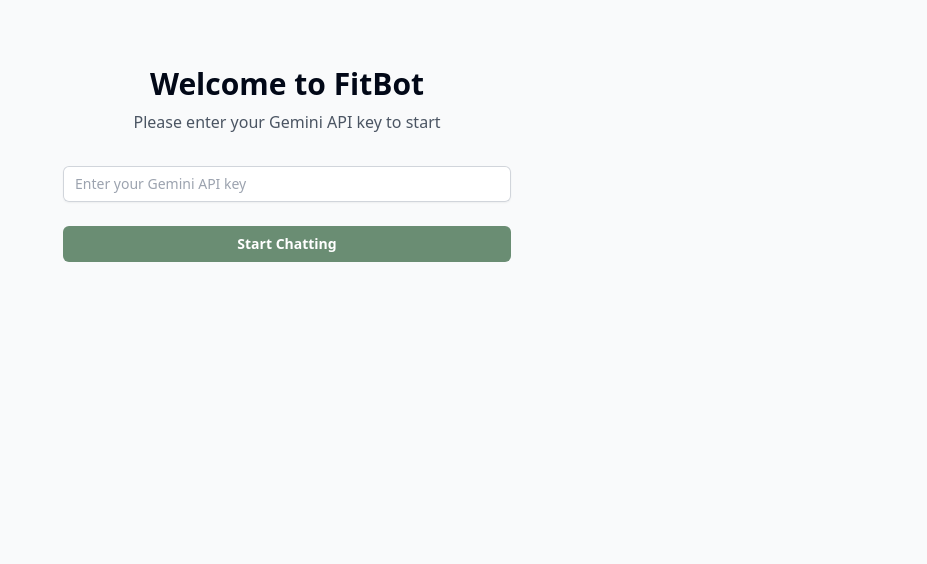
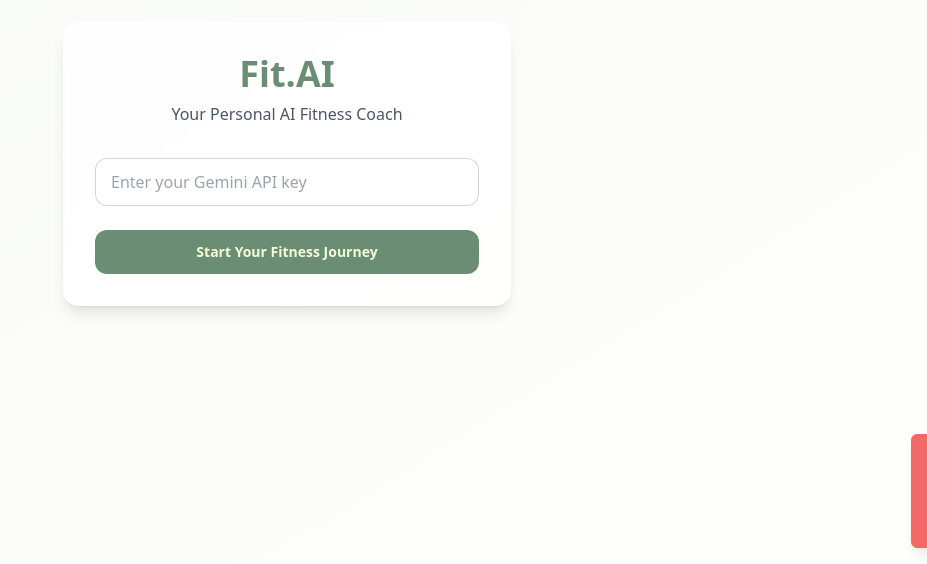
Before and after one commit to chipinvision/Fit.AI, a React (Vite) app: page / in a window 1280 px wide. Shown: the part 236-800 px from the top of the page, without its empty margins (353-1280 px from the left). Built offline with nearby package versions, Linux system fonts and the light colour scheme.

Commit message:
Update branding and UI design
Changed the name from FitBot to Fit.AI and revamped the user interface to be more minimal, modern, elegant, and vibrant. Adjusted response formatting to avoid using the name FitBot in conversations.
[skip gpt_engineer]

```diff
--- a/src/components/ChatInput.tsx
+++ b/src/components/ChatInput.tsx
@@ -26,9 +26,13 @@ const ChatInput: React.FC<ChatInputProps> = ({ onSend, disabled }) => {
         onChange={(e) => setMessage(e.target.value)}
         placeholder="Type your message..."
         disabled={disabled}
-        className="flex-1"
+        className="flex-1 bg-white/50 backdrop-blur-sm border-primary/20 focus-visible:ring-primary rounded-xl"
       />
-      <Button type="submit" disabled={disabled || !message.trim()}>
+      <Button
+        type="submit"
+        disabled={disabled || !message.trim()}
+        className="rounded-xl bg-primary hover:bg-primary/90 text-primary-foreground"
+      >
         <Send className="h-4 w-4" />
       </Button>
     </form>
--- a/src/components/ChatMessage.tsx
+++ b/src/components/ChatMessage.tsx
@@ -28,15 +28,15 @@ const ChatMessage: React.FC<ChatMessageProps> = ({ content, isBot }) => {
   return (
     <div
       className={cn(
-        "flex w-full mb-4 animate-fade-in",
+        "flex w-full animate-fade-in",
         isBot ? "justify-start" : "justify-end"
       )}
     >
       <div
         className={cn(
-          "max-w-[80%] rounded-lg p-4 relative group",
+          "max-w-[80%] rounded-2xl p-4 relative group shadow-sm",
           isBot
-            ? "bg-primary/10 text-primary hover:bg-primary/20"
+            ? "bg-white/80 backdrop-blur-sm text-gray-800 hover:bg-white/90"
             : "bg-primary text-primary-foreground"
         )}
       >
@@ -44,7 +44,7 @@ const ChatMessage: React.FC<ChatMessageProps> = ({ content, isBot }) => {
         {isBot && (
           <button
             onClick={handleCopy}
-            className="absolute top-2 right-2 opacity-0 group-hover:opacity-100 transition-opacity p-1 rounded hover:bg-primary/20"
+            className="absolute top-2 right-2 opacity-0 group-hover:opacity-100 transition-opacity p-1 rounded-lg hover:bg-primary/10"
             aria-label="Copy message"
           >
             <Copy className="w-4 h-4" />
--- a/src/pages/Index.tsx
+++ b/src/pages/Index.tsx
@@ -24,7 +24,6 @@ const Index = () => {
     scrollToBottom();
   }, [messages]);
 
-  // Initial bot message
   useEffect(() => {
     const sendInitialMessage = async () => {
       if (!apiKey) {
@@ -98,28 +97,28 @@ const Index = () => {
 
   if (!apiKey) {
     return (
-      <div className="flex min-h-screen items-center justify-center bg-gray-50 p-4">
-        <div className="w-full max-w-md space-y-8">
+      <div className="flex min-h-screen items-center justify-center bg-gradient-to-br from-primary/5 to-primary-foreground/5">
+        <div className="w-full max-w-md space-y-8 p-8 bg-white/80 backdrop-blur-sm rounded-2xl shadow-lg">
           <div className="text-center">
-            <h2 className="text-3xl font-bold">Welcome to FitBot</h2>
-            <p className="mt-2 text-gray-600">Please enter your Gemini API key to start</p>
+            <h2 className="text-4xl font-bold text-primary">Fit.AI</h2>
+            <p className="mt-2 text-gray-600">Your Personal AI Fitness Coach</p>
           </div>
           <form onSubmit={handleApiKeySubmit} className="mt-8 space-y-6">
-            <div className="rounded-md shadow-sm">
+            <div className="rounded-md">
               <input
                 type="password"
                 name="apiKey"
                 required
-                className="relative block w-full rounded-md border-0 py-1.5 px-3 text-gray-900 ring-1 ring-inset ring-gray-300 placeholder:text-gray-400 focus:ring-2 focus:ring-inset focus:ring-primary sm:text-sm sm:leading-6"
+                className="relative block w-full rounded-xl border-0 py-3 px-4 text-gray-900 ring-1 ring-inset ring-gray-300 placeholder:text-gray-400 focus:ring-2 focus:ring-inset focus:ring-primary transition-all duration-200 bg-white/50 backdrop-blur-sm"
                 placeholder="Enter your Gemini API key"
               />
             </div>
             <div>
               <button
                 type="submit"
-                className="group relative flex w-full justify-center rounded-md bg-primary px-3 py-2 text-sm font-semibold text-white hover:bg-primary/90 focus-visible:outline focus-visible:outline-2 focus-visible:outline-offset-2 focus-visible:outline-primary"
+                className="group relative flex w-full justify-center rounded-xl bg-primary px-4 py-3 text-sm font-semibold text-primary-foreground hover:bg-primary/90 focus-visible:outline focus-visible:outline-2 focus-visible:outline-offset-2 focus-visible:outline-primary transition-all duration-200"
               >
-                Start Chatting
+                Start Your Fitness Journey
               </button>
             </div>
           </form>
@@ -129,15 +128,15 @@ const Index = () => {
   }
 
   return (
-    <div className="flex flex-col h-screen bg-gray-50">
-      <header className="bg-primary p-4">
-        <h1 className="text-2xl font-bold text-primary-foreground text-center">
-          FitBot - Your Personal Trainer
+    <div className="flex flex-col h-screen bg-gradient-to-br from-primary/5 to-primary-foreground/5">
+      <header className="bg-white/80 backdrop-blur-sm border-b border-primary/10 p-4 shadow-sm">
+        <h1 className="text-3xl font-bold text-primary text-center">
+          Fit.AI
         </h1>
       </header>
 
       <main className="flex-1 overflow-y-auto p-4">
-        <div className="max-w-3xl mx-auto">
+        <div className="max-w-3xl mx-auto space-y-4">
           {messages.map((message, index) => (
             <ChatMessage
               key={index}
@@ -149,7 +148,7 @@ const Index = () => {
         </div>
       </main>
 
-      <footer className="p-4 border-t bg-white">
+      <footer className="p-4 bg-white/80 backdrop-blur-sm border-t border-primary/10">
         <div className="max-w-3xl mx-auto">
           <ChatInput onSend={handleSendMessage} disabled={isLoading} />
         </div>
--- a/src/services/chatService.ts
+++ b/src/services/chatService.ts
@@ -3,7 +3,7 @@ interface Message {
   isBot: boolean;
 }
 
-const SYSTEM_PROMPT = `You are FitBot, a focused and efficient AI personal trainer. Your goal is to create personalized fitness plans for beginners. Keep the conversation natural and friendly.
+const SYSTEM_PROMPT = `You are Fit.AI, a focused and efficient AI personal trainer. Your goal is to create personalized fitness plans for beginners. Keep the conversation natural and friendly.
 
 Key Tasks:
 1. Ask ONLY these essential questions one at a time:
@@ -20,6 +20,8 @@ Rules:
 - Maintain conversation context to avoid repeating questions
 - Never ask questions that were already answered
 - Keep the conversation flowing naturally
+- Never prefix your responses with your name
+- Maintain a conversational, friendly tone
 
 After gathering basic information, provide:
 1. A personalized workout plan
```
